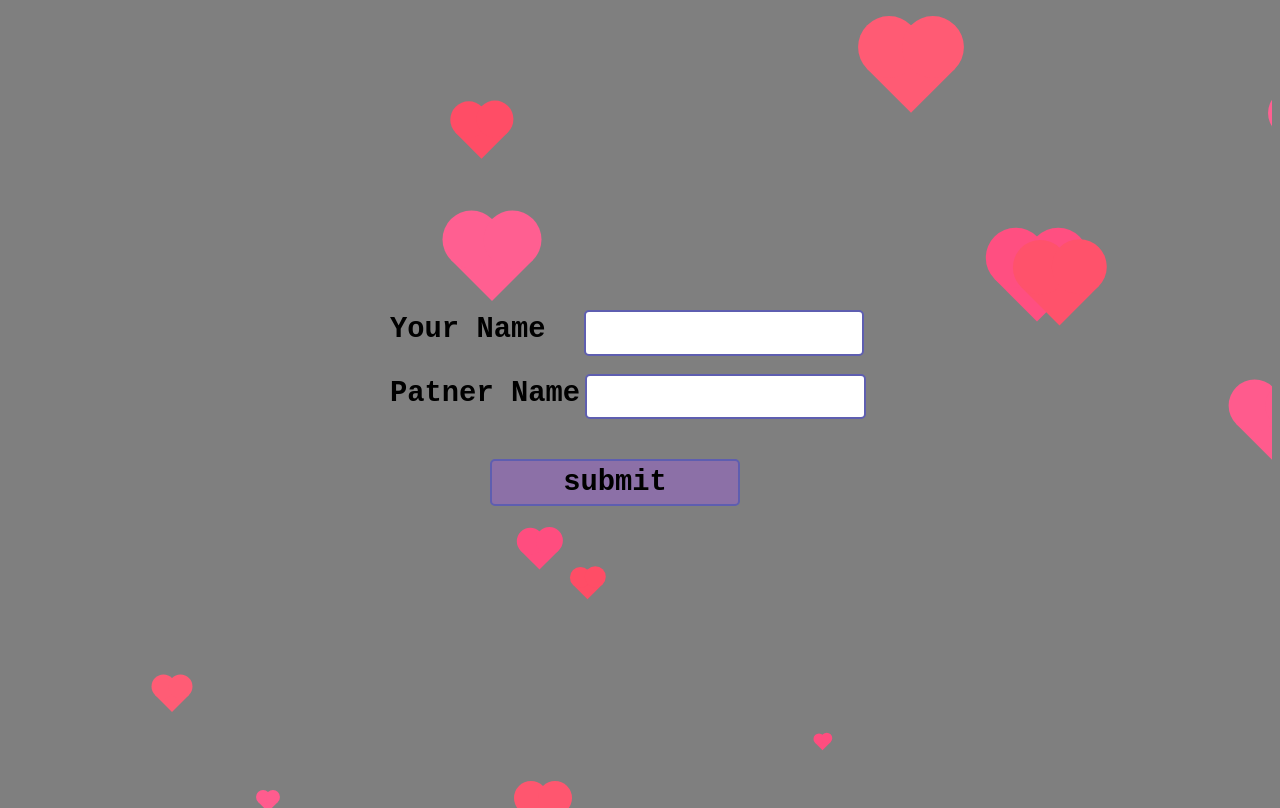
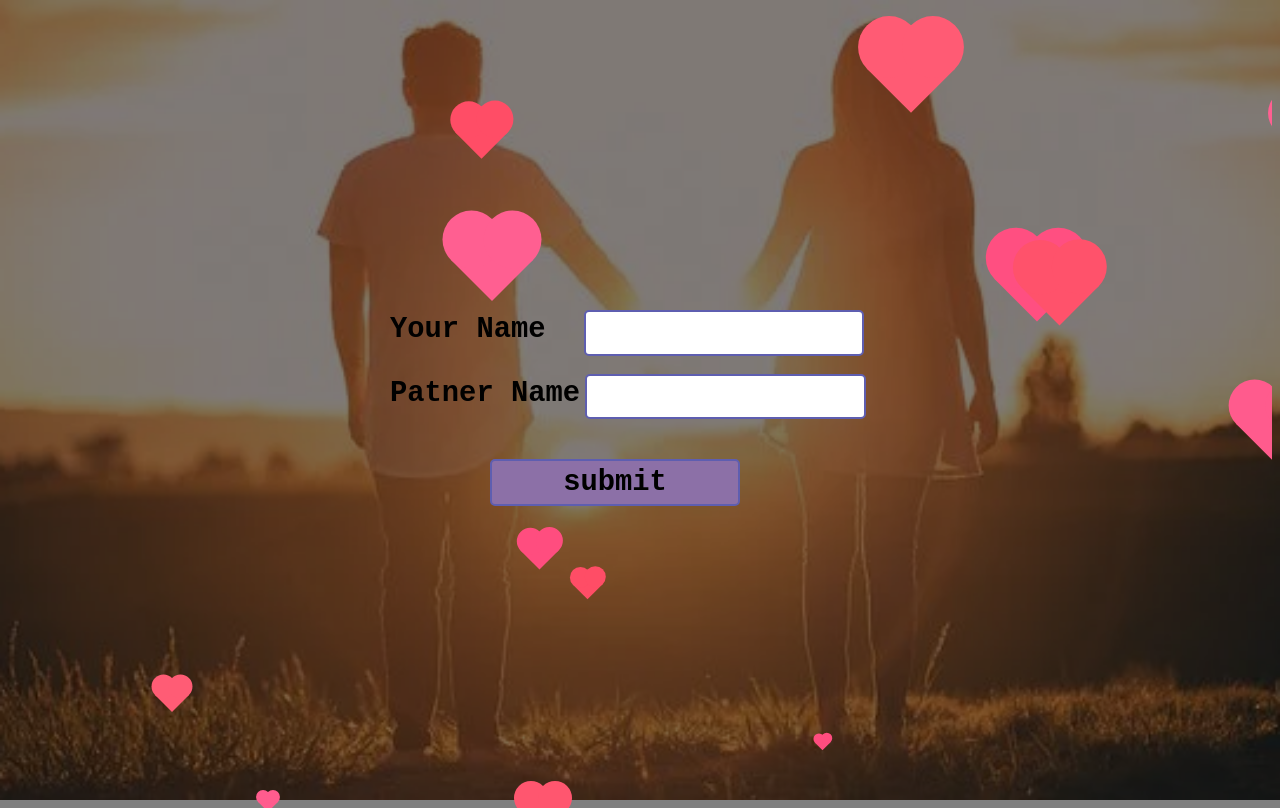
Before and after one commit to AbiramiRajavel/Flames, a plain HTML site: page index.html in a window 1280 px wide. Drawn offline with nearby package versions, Linux system fonts and the light colour scheme.

Commit message:
Update style.css

```diff
--- a/style.css
+++ b/style.css
@@ -2,7 +2,7 @@ html,body{
   height:100%
 }
 body{
-  background: linear-gradient(rgba(0,0,0,0.5),rgba(0,0,0,0.5)),url(../../images/couple.webp)center/cover no-repeat ;
+  background: linear-gradient(rgba(0,0,0,0.5),rgba(0,0,0,0.5)),url(couple.webp)center/cover no-repeat ;
 }
 .bg_heart{
   display: flex;
```
